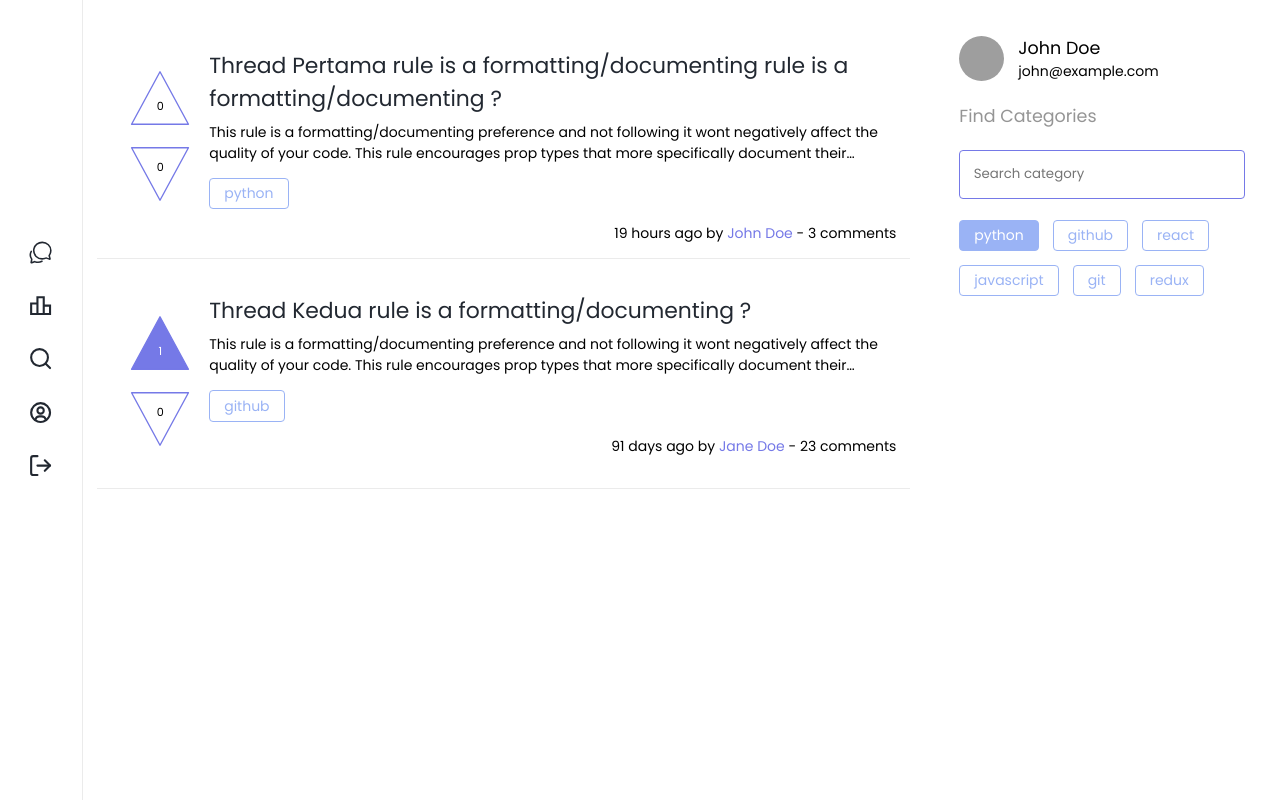
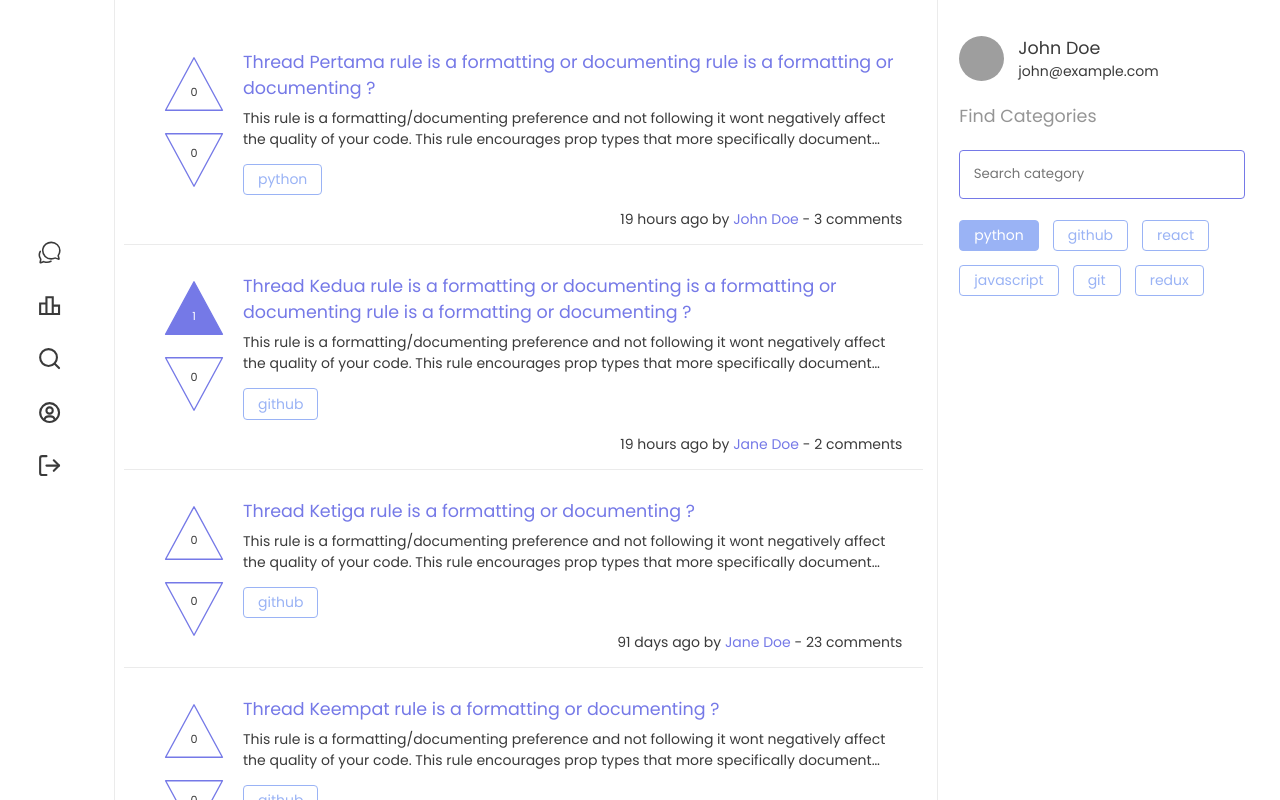
Before and after one commit to laksmanayudha/forum-app, a React (Create React App) app: page / in a window 1280 px wide. Shown: the top 800 px of the page. Built offline with nearby package versions, Linux system fonts and the light colour scheme; grey boxes are pictures that could not be loaded.

Commit message:
fixing sidebar

```diff
--- a/src/components/SideBar/SidebarNavItem.jsx
+++ b/src/components/SideBar/SidebarNavItem.jsx
@@ -8,10 +8,10 @@ function SidebarNavItem({ label, icon, href }) {
   return (
     <li className={`sidebar-lists-item ${pathname === href ? 'sidebar--active' : ''}`}>
       <Link to={href}>
-        <h4>
-          { icon }
-          <span className="sidebar-lists-item__label">{ label }</span>
-        </h4>
+        { icon }
+        <span className="sidebar-lists-item__label">
+          { label }
+        </span>
       </Link>
     </li>
   );
@@ -19,6 +19,7 @@ function SidebarNavItem({ label, icon, href }) {
 
 SidebarNavItem.propTyeps = {
   label: PropTypes.string.isRequired,
+  href: PropTypes.string.isRequired,
 };
 
 export default SidebarNavItem;
--- a/src/components/Threads/ThreadItem.jsx
+++ b/src/components/Threads/ThreadItem.jsx
@@ -35,9 +35,9 @@ function ThreadItem({
       </div>
       <div className="thread__data-container">
         <div className="thread__title-desc">
-          <h3 className="thread--truncate">
+          <h4 className="thread--truncate">
             <Link to="/">{ title }</Link>
-          </h3>
+          </h4>
           <div className="thread--truncate">
             { body }
           </div>
@@ -67,13 +67,20 @@ function ThreadItem({
   );
 }
 
+const userShape = {
+  id: PropTypes.string.isRequired,
+  name: PropTypes.string.isRequired,
+  email: PropTypes.string.isRequired,
+  avatar: PropTypes.string.isRequired,
+};
+
 ThreadItem.propTypes = {
   id: PropTypes.string.isRequired,
   title: PropTypes.string.isRequired,
   body: PropTypes.string.isRequired,
   category: PropTypes.string.isRequired,
   createdAt: PropTypes.string.isRequired,
-  user: PropTypes.object.isRequired,
+  user: PropTypes.shape(userShape).isRequired,
   upVotesCount: PropTypes.number.isRequired,
   downVotesCount: PropTypes.number.isRequired,
   isDownVote: PropTypes.bool.isRequired,
--- a/src/pages/ThreadsPage.jsx
+++ b/src/pages/ThreadsPage.jsx
@@ -8,7 +8,7 @@ function ThreadsPage() {
   const threads = [
     {
       id: 'thread-1',
-      title: 'Thread Pertama rule is a formatting/documenting rule is a formatting/documenting ?',
+      title: 'Thread Pertama rule is a formatting or documenting rule is a formatting or documenting ?',
       body: 'This rule is a formatting/documenting preference and not following it wont negatively affect the quality of your code. This rule encourages prop types that more specifically document their usage.',
       category: 'python',
       createdAt: '2022-12-21T07:00:00.000Z',
@@ -19,12 +19,78 @@ function ThreadsPage() {
     },
     {
       id: 'thread-2',
-      title: 'Thread Kedua rule is a formatting/documenting ?',
+      title: 'Thread Kedua rule is a formatting or documenting is a formatting or documenting rule is a formatting or documenting  ?',
+      body: 'This rule is a formatting/documenting preference and not following it wont negatively affect the quality of your code. This rule encourages prop types that more specifically document their usage.',
+      category: 'github',
+      createdAt: '2022-12-21T07:00:00.000Z',
+      ownerId: 'jane_doe',
+      upVotesBy: ['john_doe'],
+      downVotesBy: [],
+      totalComments: 2,
+    },
+    {
+      id: 'thread-3',
+      title: 'Thread Ketiga rule is a formatting or documenting ?',
       body: 'This rule is a formatting/documenting preference and not following it wont negatively affect the quality of your code. This rule encourages prop types that more specifically document their usage.',
       category: 'github',
       createdAt: '2022-09-21T07:00:00.000Z',
       ownerId: 'jane_doe',
-      upVotesBy: ['john_doe'],
+      upVotesBy: [],
+      downVotesBy: [],
+      totalComments: 23,
+    },
+    {
+      id: 'thread-4',
+      title: 'Thread Keempat rule is a formatting or documenting ?',
+      body: 'This rule is a formatting/documenting preference and not following it wont negatively affect the quality of your code. This rule encourages prop types that more specifically document their usage.',
+      category: 'github',
+      createdAt: '2022-09-21T07:00:00.000Z',
+      ownerId: 'jane_doe',
+      upVotesBy: [],
+      downVotesBy: [],
+      totalComments: 23,
+    },
+    {
+      id: 'thread-5',
+      title: 'Thread Kelima rule is a formatting or documenting ?',
+      body: 'This rule is a formatting/documenting preference and not following it wont negatively affect the quality of your code. This rule encourages prop types that more specifically document their usage.',
+      category: 'github',
+      createdAt: '2022-09-21T07:00:00.000Z',
+      ownerId: 'jane_doe',
+      upVotesBy: [],
+      downVotesBy: [],
+      totalComments: 23,
+    },
+    {
+      id: 'thread-6',
+      title: 'Thread Keenam rule is a formatting or documenting ?',
+      body: 'This rule is a formatting/documenting preference and not following it wont negatively affect the quality of your code. This rule encourages prop types that more specifically document their usage.',
+      category: 'github',
+      createdAt: '2022-09-21T07:00:00.000Z',
+      ownerId: 'jane_doe',
+      upVotesBy: [],
+      downVotesBy: [],
+      totalComments: 23,
+    },
+    {
+      id: 'thread-7',
+      title: 'Thread Keenam rule is a formatting or documenting ?',
+      body: 'This rule is a formatting/documenting preference and not following it wont negatively affect the quality of your code. This rule encourages prop types that more specifically document their usage.',
+      category: 'github',
+      createdAt: '2022-09-21T07:00:00.000Z',
+      ownerId: 'jane_doe',
+      upVotesBy: [],
+      downVotesBy: [],
+      totalComments: 23,
+    },
+    {
+      id: 'thread-8',
+      title: 'Thread Keenam rule is a formatting or documenting ?',
+      body: 'This rule is a formatting/documenting preference and not following it wont negatively affect the quality of your code. This rule encourages prop types that more specifically document their usage.',
+      category: 'github',
+      createdAt: '2022-09-21T07:00:00.000Z',
+      ownerId: 'jane_doe',
+      upVotesBy: [],
       downVotesBy: [],
       totalComments: 23,
     },
@@ -72,7 +138,8 @@ function ThreadsPage() {
   }));
 
   return (
-    <section className="threads-page page">
+    <section className="threads-page page page--aside">
+      <div className="threads-page__main">
         <div className="thread-lists-container">
           <ThreadLists threads={threadLists} />
         </div>
@@ -94,6 +161,7 @@ function ThreadsPage() {
             </ThreadCategoryContainer>
           </div>
         </aside>
+      </div>
     </section>
   );
 }
--- a/src/styles/app.css
+++ b/src/styles/app.css
@@ -8,7 +8,8 @@
   --blue-3: #A3D8F4;
   --blue-4: #B9FFFC;
   --white: #FFFFFF;
-  --black: #222831;
+  /* --black: #222831; */
+  --black: #3a3a3a;;
   --divider: #EBEBEB;
   --grey: #959595;
   --gold-1: #C58940;
@@ -25,6 +26,7 @@
   padding: 0;
   box-sizing: border-box;
   font-family: 'Poppins', sans-serif;
+  color: var(--black);
 }
 
 a {
@@ -64,6 +66,9 @@ small {
 
 .app-container {
   display: flex;
+  width: 100%;
+  max-width: 1422px;
+  margin: 0 auto;
 }
 
 .app-container main {
@@ -74,7 +79,15 @@ small {
   min-height: 100vh;
 }
 
-@media (max-width: 1286px) {}
+.page--aside {
+  margin-left: 200px;
+}
+
+@media (max-width: 1286px) {
+  .page--aside {
+    margin-left: 110px;
+  }
+}
 
 @media (max-width: 1024px) {}
 
@@ -88,4 +101,8 @@ small {
   :root {
     font-size: 10px;
   }
+
+  .page--aside {
+    margin-left: 0;
+  }
 }
--- a/src/styles/components/sidebar.css
+++ b/src/styles/components/sidebar.css
@@ -2,23 +2,30 @@
 
 .sidebar {
   background-color: var(--white);
+  position: fixed;
+  right: auto;
+  left: 0;
+  top: 0;
+  bottom: 0;
   display: flex;
   flex-direction: column;
   justify-content: center;
   border-right: 1px solid var(--divider);
   z-index: 999;
+  overflow: hidden;
 }
 
 .sidebar-logo {
+  flex: 3;
   display: flex;
   justify-content: center;
   align-items: center;
-  flex: 3;
 }
 
 .sidebar-logo h3 {
   color: var(--blue-1);
   font-weight: 300;
+  transition: .3s;
 }
 
 .sidebar-navs {
@@ -33,8 +40,10 @@
   list-style-type: none;
 }
 
-.sidebar-lists-item {
-  display: inline-block;
+.sidebar-lists-item a {
+  display: flex;
+  align-items: center;
+  gap: 1em;
   padding: 0 2em;
   border-right: 1px solid var(--white);
 }
@@ -43,33 +52,44 @@
   color: var(--black);
 }
 
-.sidebar-lists-item h4 {
-  display: flex;
-  align-items: center;
-}
-
-.sidebar-lists-item h4 svg {
+.sidebar-lists-item a svg {
   color: var(--black);
   width: 1.8rem;
   height: 1.8rem;
 }
 
 .sidebar-lists-item__label {
-  margin-left: .5em;
+  max-width: 200px;
+  transition: .3s;
 }
 
 .sidebar--active {
   border-right: 2px solid var(--blue-1);
 }
 
+@media (max-width: 1286px) {
+  .sidebar-lists-item a{
+    justify-content: center;
+  }
+
+  .sidebar-lists-item__label {
+    max-width: 0;
+  }
+
+  .sidebar-logo h3,
+  .sidebar-lists-item__label {
+    opacity: 0;
+  }
+}
+
 @media (max-width: 640px) {
   .sidebar {
+    max-width: 100%;
     border-top: 1px solid var(--divider);
-    position: fixed;
+    top: auto;
     bottom: 0;
     left: 0;
     right: 0;
-    z-index: 999;
   }
 
   .sidebar-logo {
@@ -83,7 +103,7 @@
     padding: 1em 0;;
   }
 
-  .sidebar-lists-item {
+  .sidebar-lists-item a {
     padding: 1em;
   }
 
@@ -97,14 +117,7 @@
     border-radius: 50%;
   }
 
-  .sidebar--active h4 svg {
-    color: var(--white);
+  .sidebar--active a svg path {
+    color: var(--white) !important;
   }
 }
-
-@media (max-width: 1286px) {
-  .sidebar-logo h3,
-  .sidebar-lists-item__label {
-    display: none;
-  }
-}
--- a/src/styles/components/thread-lists.css
+++ b/src/styles/components/thread-lists.css
@@ -4,21 +4,21 @@
 .thread-lists {
   display: flex;
   flex-direction: column;
-  gap: 1.5em;
+  gap: 1em;
   width: 100%;
-  max-width: 850px;
+  max-width: 880px;
 }
 
 .thread {
   border-bottom: 1px solid var(--divider);
   display: flex;
-  padding: 1em;
+  padding: 1em 1.5em;
 }
 
 .thread__votes {
   display: flex;
   justify-content: center;
-  padding: 1em;
+  padding: 0 1em;
 }
 
 .thread__data-container {
@@ -33,11 +33,15 @@
   gap: .5em;
 }
 
-.thread__title-desc h3 a {
+.thread__title-desc h4 a {
+  color: var(--blue-1);
+}
+
+.thread__title-desc div {
   color: var(--black);
 }
 
-.thread__title-desc h3 a:hover {
+.thread__title-desc h4 a:hover {
   text-decoration: underline;
 }
 
@@ -153,3 +157,9 @@
 .votes--voted .votes-value {
   color: var(--white);
 }
+
+@media (min-width: 1024px) {
+  .thread-lists {
+    min-width: 640px !important;
+  }
+}
--- a/src/styles/pages/threads-page.css
+++ b/src/styles/pages/threads-page.css
@@ -1,6 +1,7 @@
 @import url('../app.css');
 
-.threads-page {
+.threads-page__main {
+  width: 100%;
   display: flex;
 }
 
@@ -16,11 +17,12 @@
   display: flex;
   flex-direction: column;
   gap: 1.5em;
-  padding: 2.5em;
+  border-left: 1px solid var(--divider);
+  padding: 2.5em 2.5em 0 1.5em;
 }
 
 .categories-content {
-  max-width: 250px;
+  max-width: 280px;
 }
 
 .find-categories {
@@ -29,8 +31,14 @@
 
 @media (max-width: 1024px) {
   .threads-page {
+    display: flex;
+    justify-content: center;
+  }
+
+  .threads-page__main {
     flex-direction: column-reverse;
     justify-content: flex-end;
+    max-width: 640px;
   }
 
   .thread-lists-container {
```
Also changed, not shown: .eslintrc.json. Lines whose indentation alone changed are shown as unchanged.
